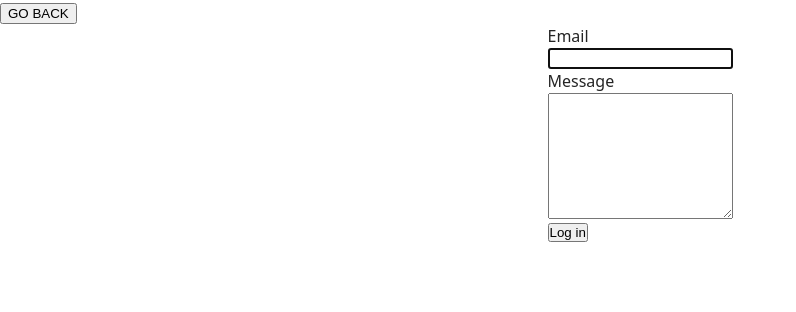
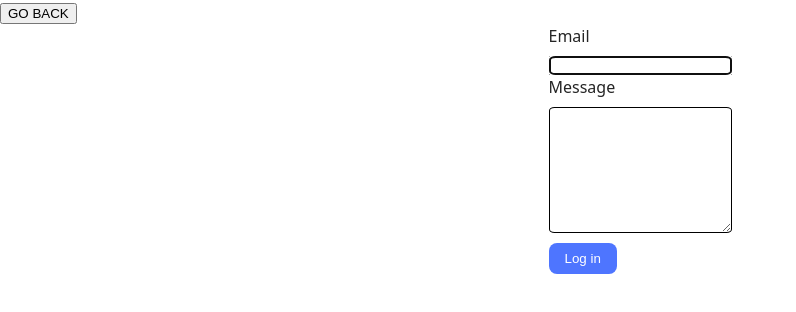
Before and after one commit to ZemanUA/goit-js-hw-09, a plain HTML site: page src/form.html in a window 1280 px wide. Shown: the whole page, without its empty margins (0-796 px from the left). Drawn offline with Linux system fonts and the light colour scheme.

Commit message:
form task done

```diff
--- a/src/css/form.css
+++ b/src/css/form.css
@@ -7,9 +7,20 @@
 .feedback-form label {
      display: flex;
      flex-direction: column;
+     gap: 8px;
 
 }
 
-.feedback-form button {
-    padding: 0%;
+textarea, input {
+border-radius: 3%;
+border : 1px solid;
 }
+
+.feedback-form button{
+    margin-top: 10px;
+    padding: 8px 16px;
+    background-color: #4E75FF;
+    color : white;
+    border : none;
+    border-radius: 8px;
+}
--- a/src/js/form.js
+++ b/src/js/form.js
@@ -17,27 +17,31 @@ const formData = {
 
  function handleSubmit(event) {
   event.preventDefault();
+  if(formData.email ===""&& formData.message ==="" ){
+   alert("Email or message are empty");
+  }
+  console.log(formData.email, formData.message);
   event.currentTarget.reset();
   localStorage.removeItem(STORAGE_KEY);
-  console.log(formData);
 
  }
- // on email input
+
+// on email input
  email.addEventListener("input", (event) => {
   formData.email = event.target.value;
  })
-
 
 // on textarea input
  textarea.addEventListener("input", textAreaInput)
 
  function textAreaInput(event) {
    const areamessage = event.target.value;
-   localStorage.setItem(STORAGE_KEY, areamessage);
-   formData.message = areamessage;
+    formData.message = areamessage;
+    localStorage.setItem(STORAGE_KEY, areamessage);
+
  }
 
- // print textarea from local memory
+// print textarea from local memory
  function printTextarea(){
    const newMassage = localStorage.getItem(STORAGE_KEY);
    if(newMassage){
```
